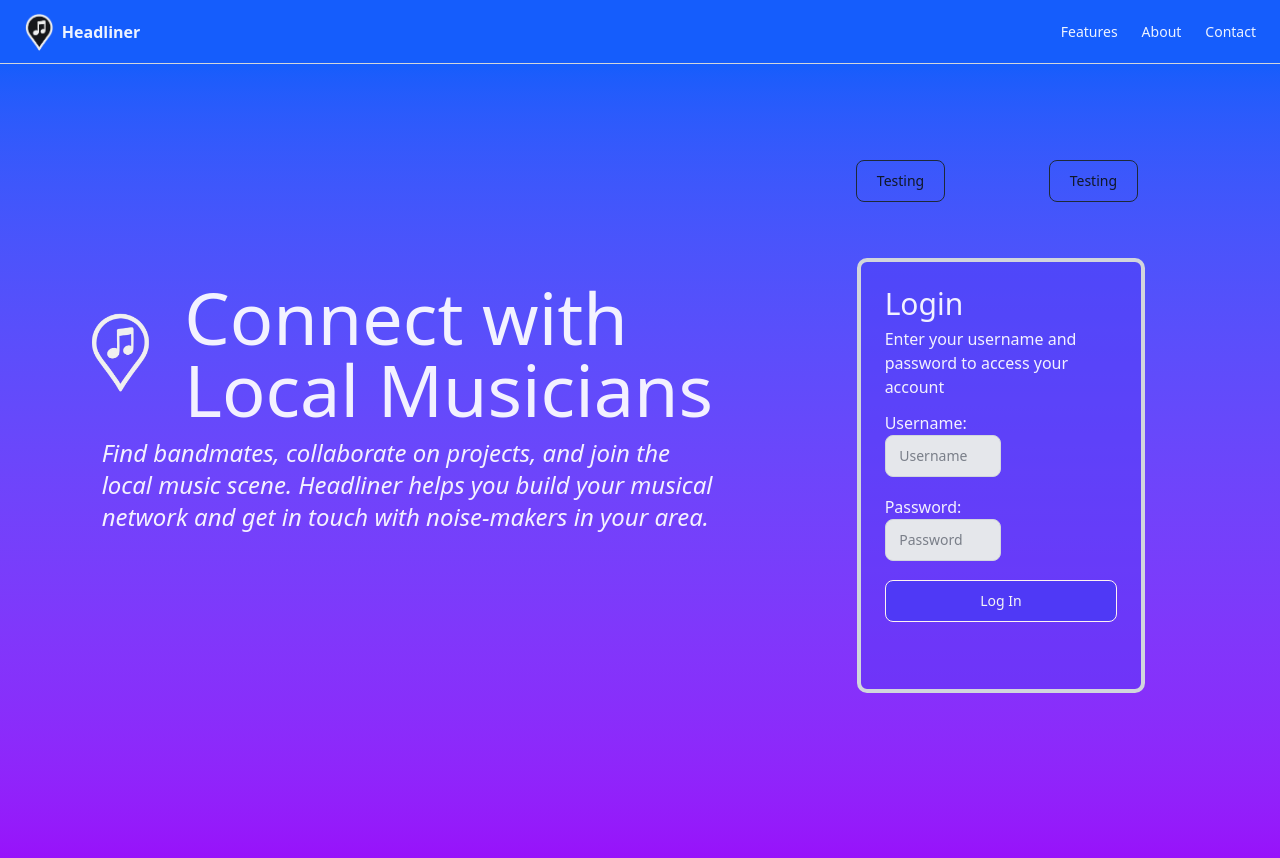
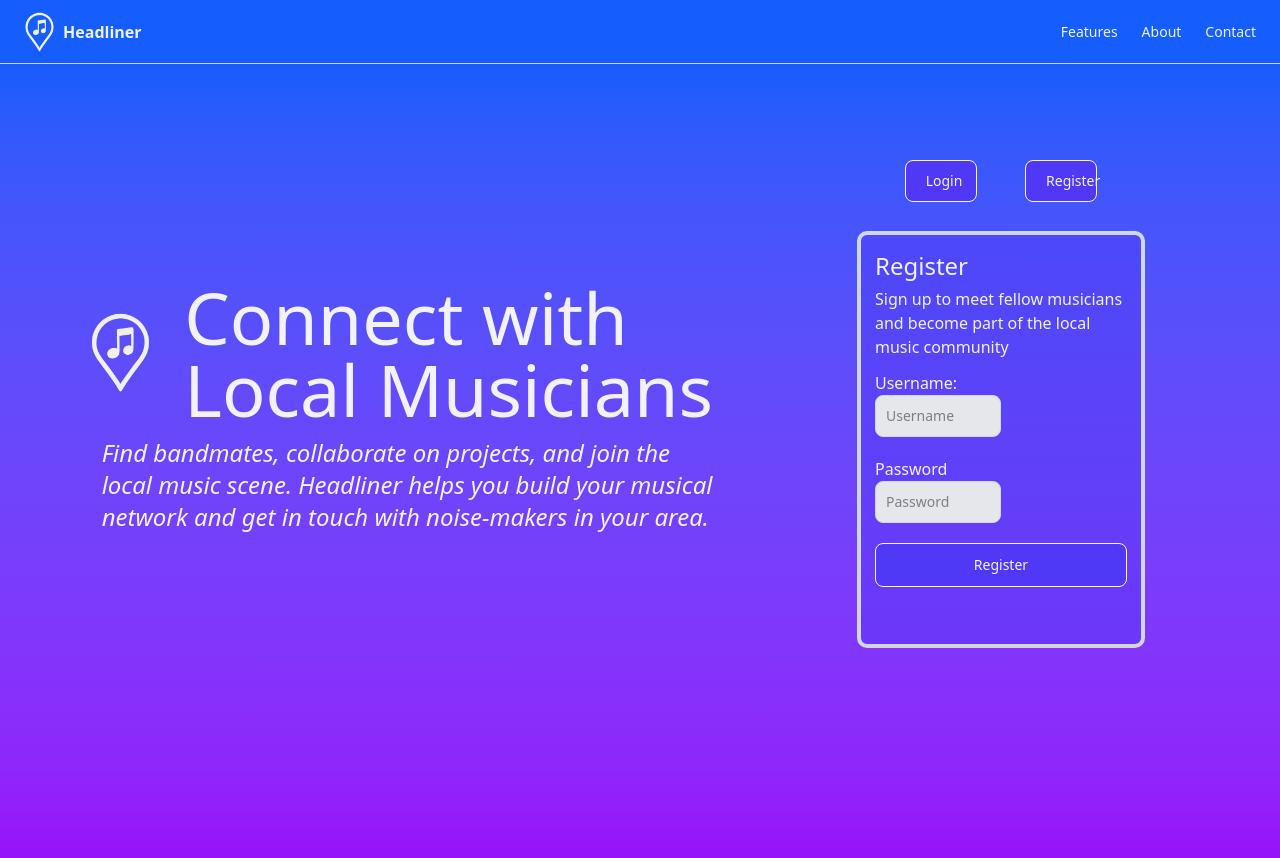
Before and after one commit to Dannyboi-john/Headliner, a React (Vite) app in the folder frontend/: page / in a window 1280 px wide. Shown: the top 858 px of the page. Built offline with nearby package versions, Linux system fonts and the light colour scheme.

Commit message:
Login and Register buttons now toggle form on Home

```diff
--- a/frontend/src/components/Button.jsx
+++ b/frontend/src/components/Button.jsx
@@ -1,12 +1,12 @@
 import React, { useState } from 'react';
 
-function Button() {
-    console.log("button clicked");
+function Button({ onClick, children }) {
 
     return (
         <button
-            className="text-gray-900 hover:text-white border border-gray-800 hover:bg-gray-900 focus:ring-4 focus:outline-none focus:ring-gray-300 font-medium rounded-lg text-sm px-5 py-2.5 text-center me-2 mb-2 dark:border-gray-600 dark:text-gray-400 dark:hover:text-white dark:hover:bg-gray-600 dark:focus:ring-gray-800"
-                >Testing
+            className="text-gray-100 bg-indigo-600 hover:text-white border border-red-50 focus:ring-4 focus:outline-none focus:ring-gray-300 font-medium rounded-lg text-sm px-5 w-[25%] py-2.5 text-center h-1/2"
+            onClick={onClick}
+                >{children}
             </button>
     )
 } export default Button;
--- a/frontend/src/components/Login.jsx
+++ b/frontend/src/components/Login.jsx
@@ -32,7 +32,7 @@ const Login = () => {
     };
 
     return (
-        <div className="m-[10%] ml-[20%] mr-[20%] p-[5%] border-4 border-gray-300 bg-indigo-600/40 rounded-[10px]">
+        <div className="mt-[10%] p-[5%] border-4 border-gray-300 bg-indigo-600/40 rounded-[10px]">
             <p className="text-3xl pb-[2%]">Login</p>
             <p className="text-l pb-[5%]">Enter your username and password to access your account</p>
             <form onSubmit={handleSubmit}>
--- a/frontend/src/components/Register.jsx
+++ b/frontend/src/components/Register.jsx
@@ -39,36 +39,44 @@ const Register = () => {
 
   return (
     <>
-      <div className="flex justify-center items-center min-h-[40%] bg-[#f4f4f4] border-[3px] border-blue-500 m-auto">
-        <div className="bg-gray-500 rounded-lg p-8 w-full max-w-[400px] text-center shadow-md border-[3px] border-green-500">
+      <div className="mt-[10%] p-[5%] border-4 border-gray-300 bg-indigo-600/40 rounded-[10px]">
+        <p className="text-2xl pb-[2%]">Register</p>
+        <p className="text-l pb-[5%]">Sign up to meet fellow musicians and become part of the local music community</p>
         <form className="flex flex-col gap-2.5" onSubmit={handleSubmit}>
+          <div className="grid grid-rows-3">
+            <label className="pb-[8%]">Username:
               <input
+                className="bg-gray-200 border border-gray-300 text-gray-900 text-sm rounded-lg focus:ring-blue-500 focus:border-blue-500 block w-1/2 p-2.5"
                 type="text"
                 name="username"
                 placeholder="Username"
                 value={formData.username}
                 onChange={handleChange}
                 required
-              className="register-form"
               />
+              </label>
 
+            <label className="pb-[8%]">Password
               <input
+                className="bg-gray-200 border border-gray-300 text-gray-900 text-sm rounded-lg focus:ring-blue-500 focus:border-blue-500 block w-1/2 p-2.5"
                 type="password"
                 name="password"
                 placeholder="Password"
                 value={formData.password}
                 onChange={handleChange}
                 required
-              className="register-form"
               />
+            </label>
 
-            <button type="submit" className="submit-button">
+            <button
+              type="submit"
+              className="text-gray-100 bg-indigo-600 hover:text-white border border-red-50 focus:ring-4 focus:outline-none focus:ring-gray-300 font-medium rounded-lg text-sm px-5 py-2.5 text-center h-1/2">
               Register
             </button>
+          </div>
         </form>
 
         {message && <div>{message}</div>}
-        </div>
       </div>
     </>
   );
--- a/frontend/src/pages/Home.jsx
+++ b/frontend/src/pages/Home.jsx
@@ -8,16 +8,26 @@ import Button from '../components/Button';
 
 const Home = () => {
 
-    const isNew = useState(true);
+    const [isRegistered, setIsRegistered] = useState(false);
 
-    console.log("this is my home page  :)");
+    const handleShowLogin =(e) => {
+        e.preventDefault();
+        setIsRegistered(true);
+
+    }
+
+    const handleShowRegister =(e) => {
+        e.preventDefault();
+        setIsRegistered(false);
+    }
+
 
 
     return (
         <>
             <header className="px-4 lg:px-6 h-16 flex items-center border-b bg-blue-600 border-gray-300">
                 <Link href="/" className="flex items-center gap-2 font-semibold">
-                    <img src={icon} className="h-10"/>
+                    <img src={bigIcon} className="h-10"/>
                     <span>Headliner</span>
                 </Link>
                 <nav className="ml-auto flex gap-4 sm:gap-6">
@@ -45,13 +55,14 @@ const Home = () => {
                             musical network and get in touch with noise-makers in your area.
                         </p>
                     </div>
-                    <div className="pt-[20%]"> {/* Container for the right 1/3rd: login & register toggle buttons / login & register forms */}
+                    <div className="pt-[20%] ml-[20%] mr-[20%]"> {/* Container for the right 1/3rd: login & register toggle buttons / login & register forms */}
                         <div className="flex flex-row flex-[25%_25%] justify-evenly">
-                            <Button />
-                            <Button />
+                        <Button onClick={handleShowLogin}>Login</Button>
+                        <Button onClick={handleShowRegister}>Register</Button>
                         </div>
-                        <Login />
-                        {/* <Register /> */}
+                        {isRegistered
+                            ? <Login />
+                            : <Register />}
                     </div>
                 </div>
             </main>
```
Lines whose indentation alone changed are shown as unchanged.
